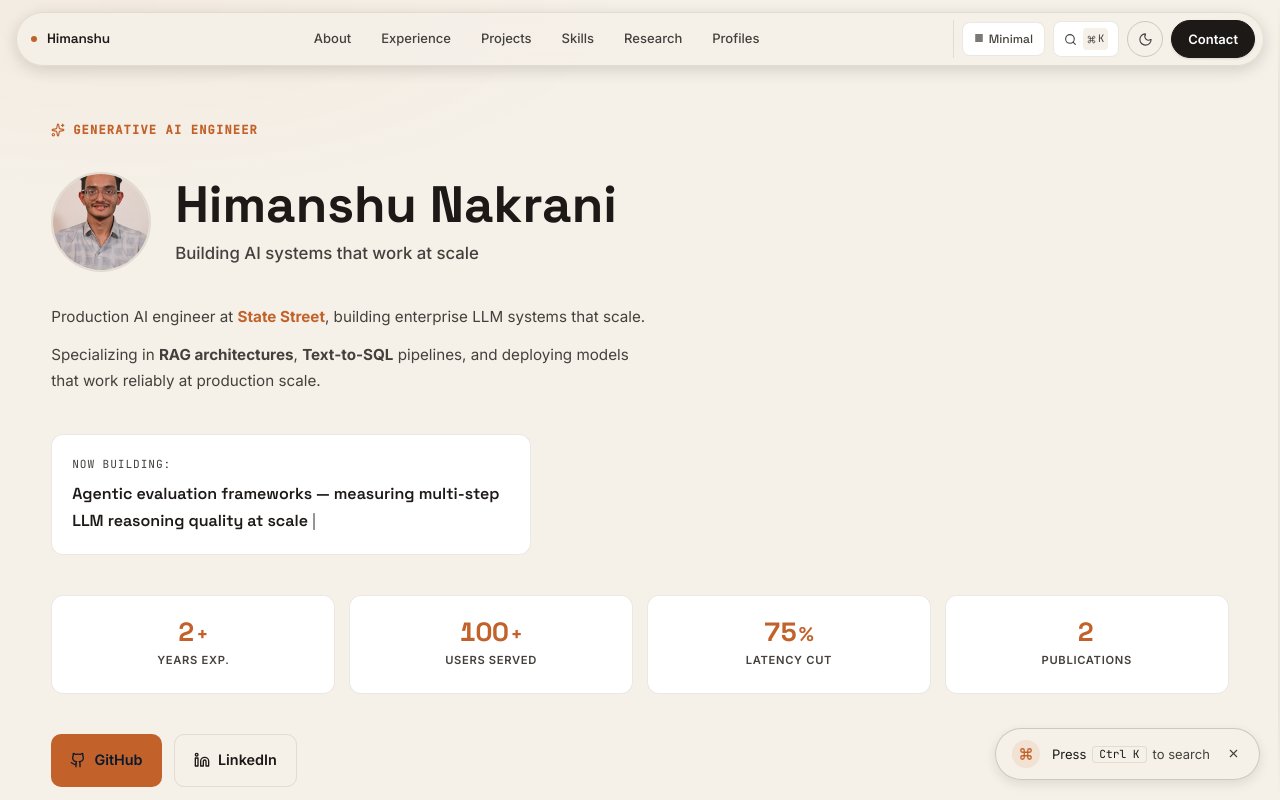
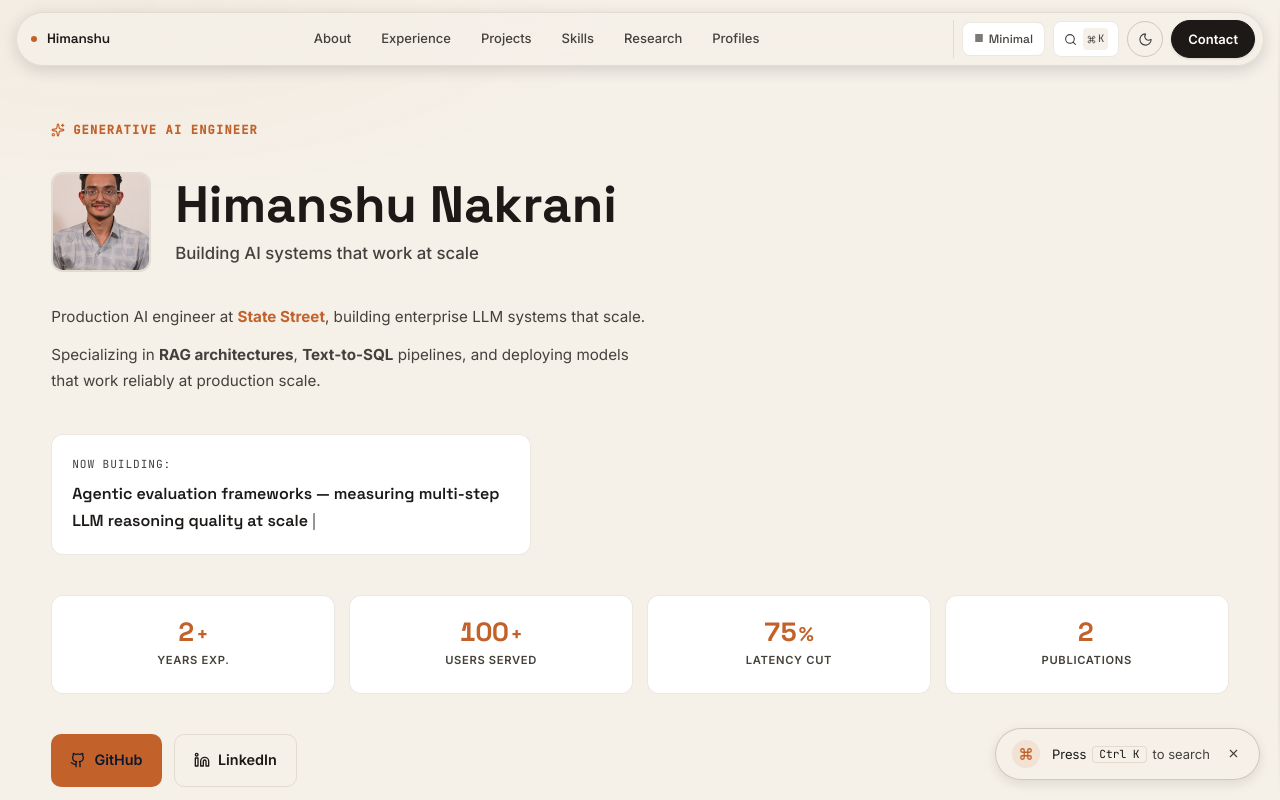
Before and after one commit to himanshu-nakrani/himanshu-nakrani.github.io, a React (Vite) app in the folder portfolio-react/: page / in a window 1280 px wide. Shown: the top 800 px of the page. Built offline with nearby package versions, Linux system fonts and the light colour scheme.

Commit message:
style(HeroEnhanced): change hero avatar from circular to rounded square
- Update avatar borderRadius from 50% to 12px for rounded square appearance
- Maintains consistent spacing and border styling
- Aligns with design refinement of hero section layout

```diff
--- a/portfolio-react/src/components/HeroEnhanced.jsx
+++ b/portfolio-react/src/components/HeroEnhanced.jsx
@@ -159,7 +159,7 @@ export default function HeroEnhanced() {
           <div style={{
             width: 100,
             height: 100,
-            borderRadius: '50%',
+            borderRadius: 12,
             border: '2px solid var(--color-border)',
             overflow: 'hidden',
             flexShrink: 0,
```
